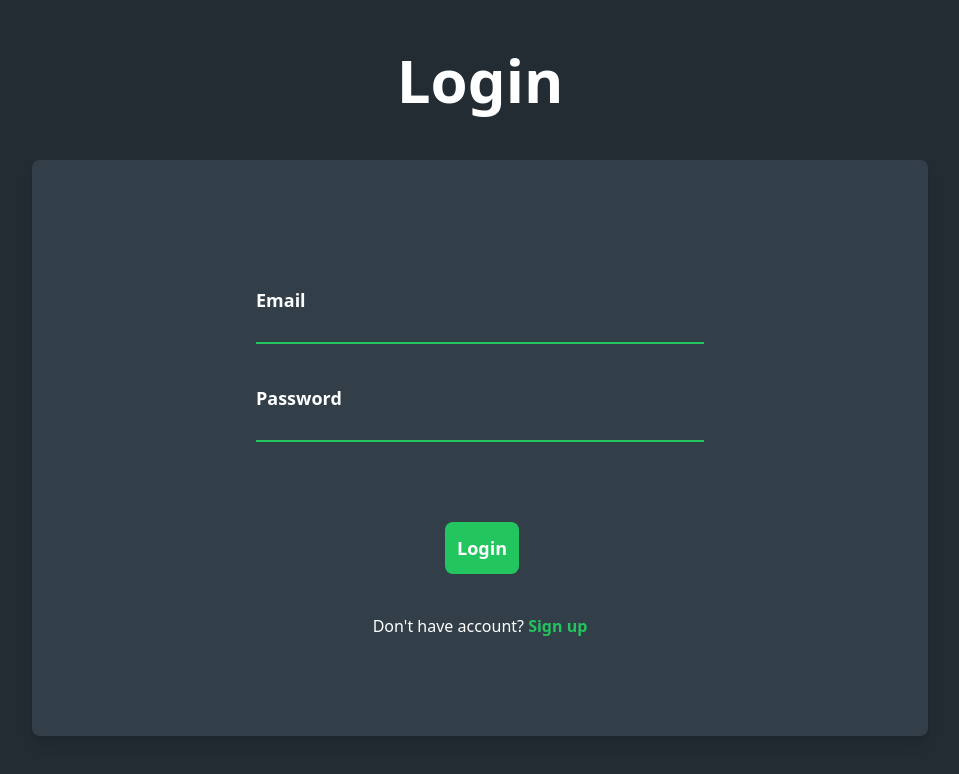
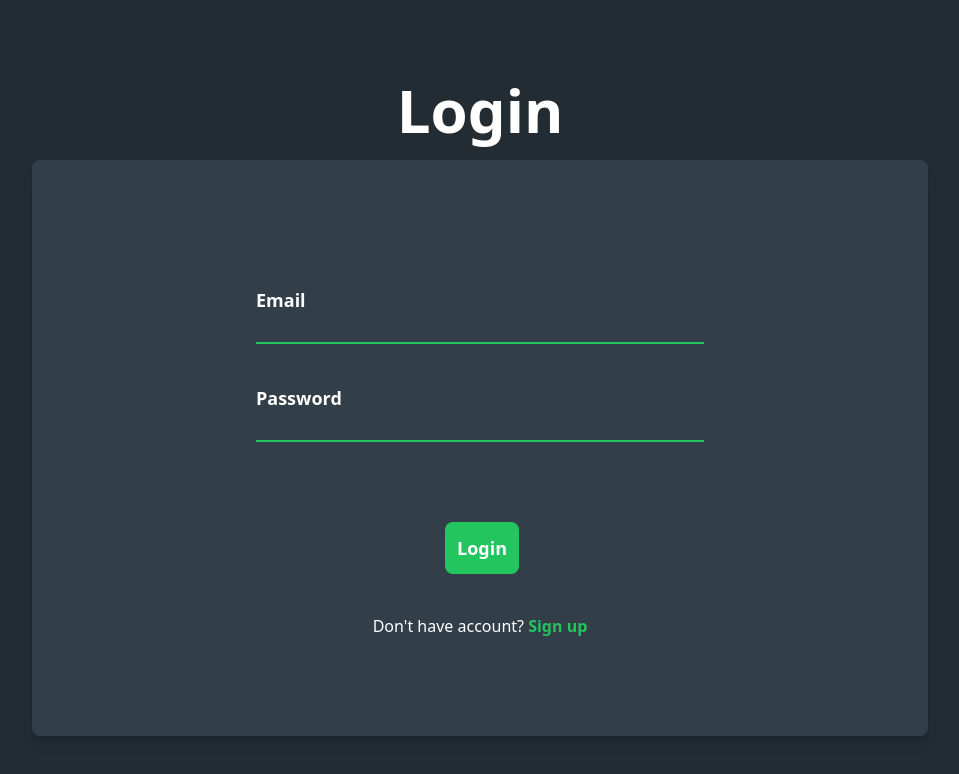
Before and after one commit to CristianGonzalez07/real-time-chat, a React (Vite) app: page /login in a window 1280 px wide. Shown: the top 774 px of the page, without its empty margins (160-1119 px from the left). Built offline with nearby package versions, Linux system fonts and the light colour scheme.

Commit message:
button fixed

```diff
--- a/src/Layouts/Content.jsx
+++ b/src/Layouts/Content.jsx
@@ -5,15 +5,20 @@ const Content = ({title, InnerContent}) => {
   const {user, logout} = useAuth()
   return (
     <>
-      <div className='h-[15%] lg:h-[20%] flex justify-center items-center'>
-        <h1 className='text-2xl lg:text-6xl text-white font-bold'>{title}</h1>
+      <div className='h-[15%] lg:h-[20%]'>
+        <div className="h-[50%] flex justify-start items-center p-3">
+          {user &&  <button
+            className='text-white bg-green-500 rounded-lg p-3 ml-1 text-sm lg:text-lg font-bold flex items-center'
+            onClick={() => logout()}
+          >
+            Cerrar Sesión
+          </button>}
+        </div>
+        <div className='flex justify-center items-center'>
+          <h1 className='text-2xl lg:text-6xl text-white font-bold'>{title}</h1>
+        </div>
       </div>
-      {user && <button
-        className='absolute top-0 right-0 text-white bg-green-500 rounded-lg p-3 ml-1 text-sm lg:text-lg font-bold flex items-center m-5'
-        onClick={() => logout()}
-      >
-        Cerrar Sesión
-      </button>}
+
       <div className='h-[85%] lg:h-[80%] flex justify-center'>
         <div className='bg-bg-secondary w-[90%] lg:w-[70%] h-[90%] rounded-lg shadow-lg'>
           {InnerContent}
```
